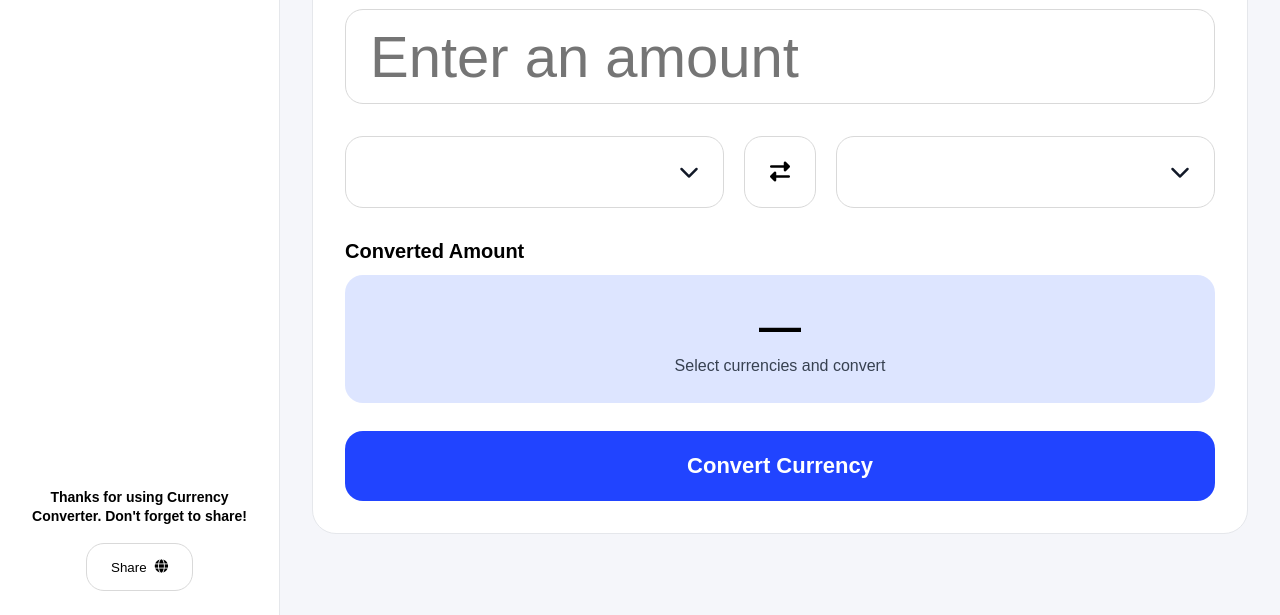
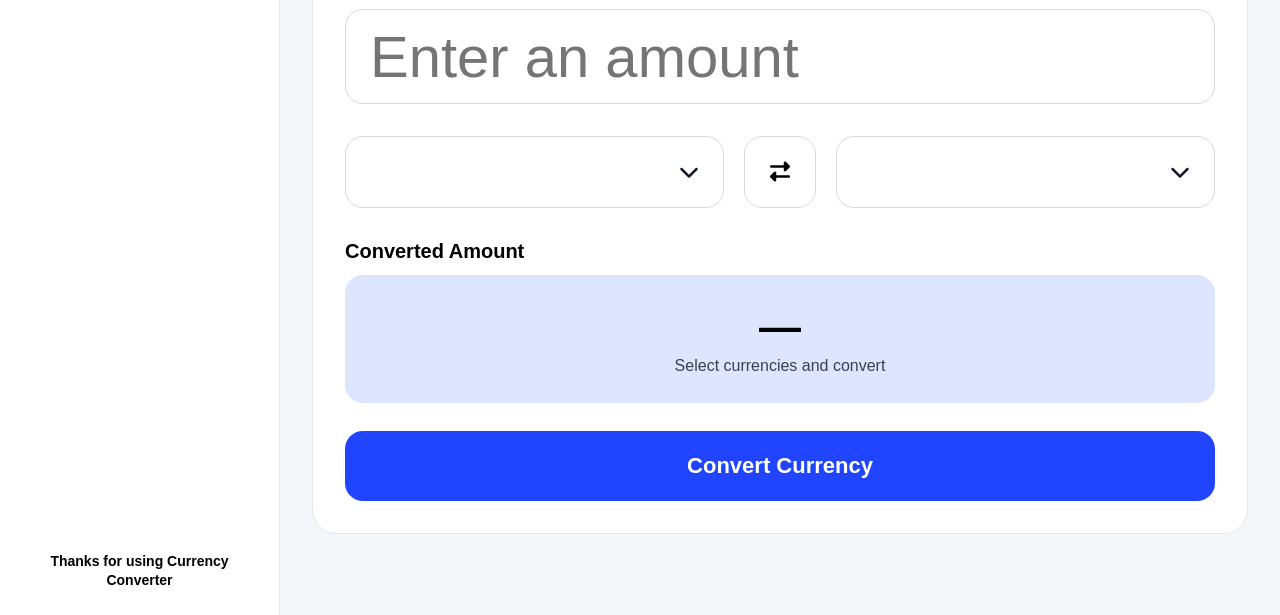
Before and after one commit to SessDona/Currency-converter, a plain HTML site: page index.html in a window 1280 px wide. Shown: the part 185-800 px from the top of the page. Drawn offline with Linux system fonts and the light colour scheme; no server answers.

Commit message:
update index.html

```diff
--- a/index.html
+++ b/index.html
@@ -37,12 +37,12 @@
     </div>
 
     <div class="sidebar-footer">
-      <p>Thanks for using Currency Converter. Don't forget to share!</p>
+      <p>Thanks for using Currency Converter</p>
 
-      <button class="share-box" id="share-btn">
+      <!-- <button class="share-box" id="share-btn">
         <span>Share</span>
         <i class="fa-solid fa-globe"></i>
-      </button>
+      </button> -->
     </div>
 
   </aside>
```
